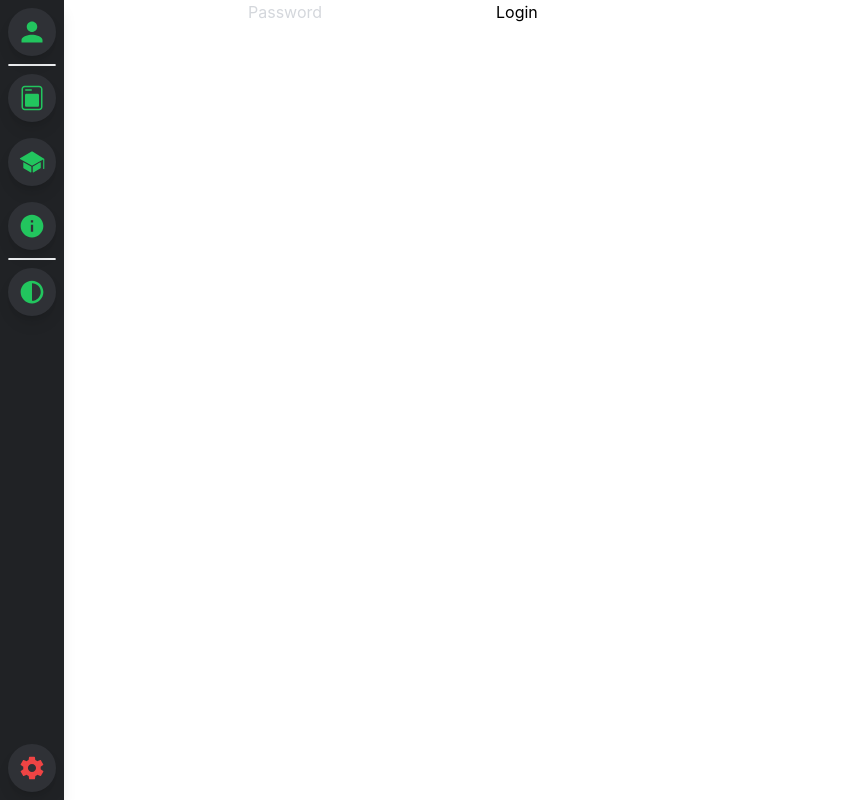
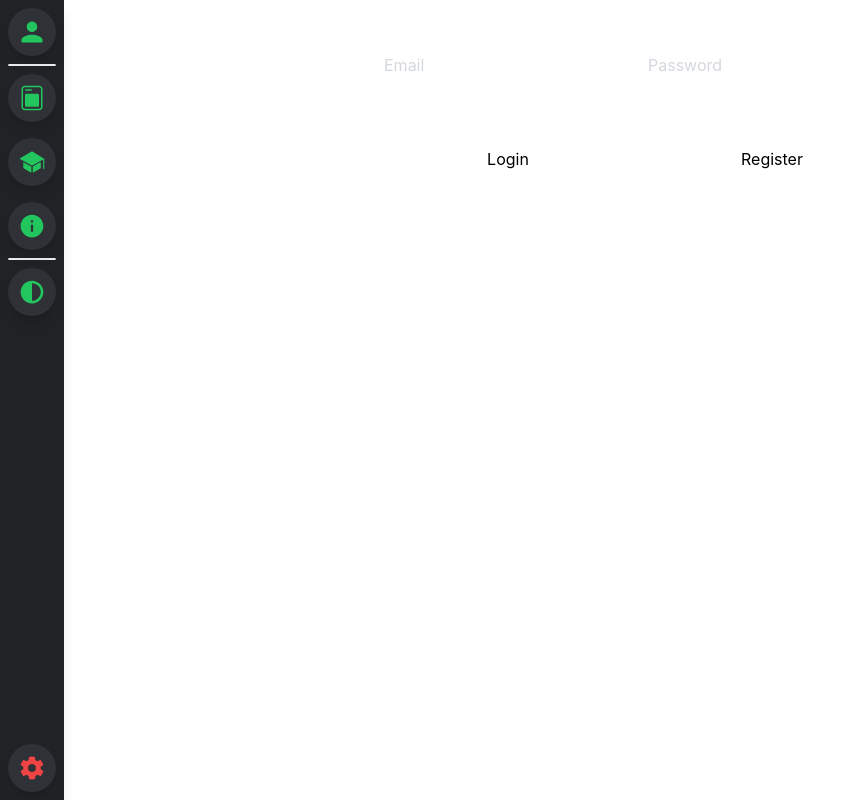
Before and after one commit to Schuetze1000/TheRouteMaster, a React (Create React App) app in the folder client/: page /login in a window 1280 px wide. Shown: the whole page, without its empty margins (0-858 px from the left). Built offline with nearby package versions, Linux system fonts and the light colour scheme.

Commit message:
login design wip

```diff
--- a/client/src/index.css
+++ b/client/src/index.css
@@ -24,6 +24,22 @@
   .navbar-hr {
     @apply bg-gray-200 dark:bg-gray-800 border border-gray-200 dark:border-gray-800 rounded-full mx-2;
   }
+
+  .email-input {
+    @apply relative;
+  }
+
+  .password-input {
+    @apply relative;
+  }
+
+  .login-button {
+    @apply relative;
+  }
+
+  .register-button {
+    @apply relative;
+  }
 }
 
 body {
--- a/client/src/pages/login/login.tsx
+++ b/client/src/pages/login/login.tsx
@@ -20,8 +20,9 @@ function Login() {
     return (
         <form onSubmit={onSubmit}>
             <Navbar/>
-            <div>
+            <div className="grid gap-4 h-56 grid-cols-2 content-evenly mx-96">
                 <input
+                    className="email-input"
                     name="email"
                     id="email"
                     type="email"
@@ -31,6 +32,7 @@ function Login() {
                 />
 
                 <input
+                    className="password-input"
                     name="password"
                     id="password"
                     type="password"
@@ -38,9 +40,8 @@ function Login() {
                     onChange={onChange}
                     required
                 />
-                <button type="submit">Login</button>
-                <br></br>
-                <button type="submit">Register</button>
+                <button className="login-button" type="submit">Login</button>
+                <button  className="register-button" type="submit">Register</button>
             </div>
         </form>
     );
```
